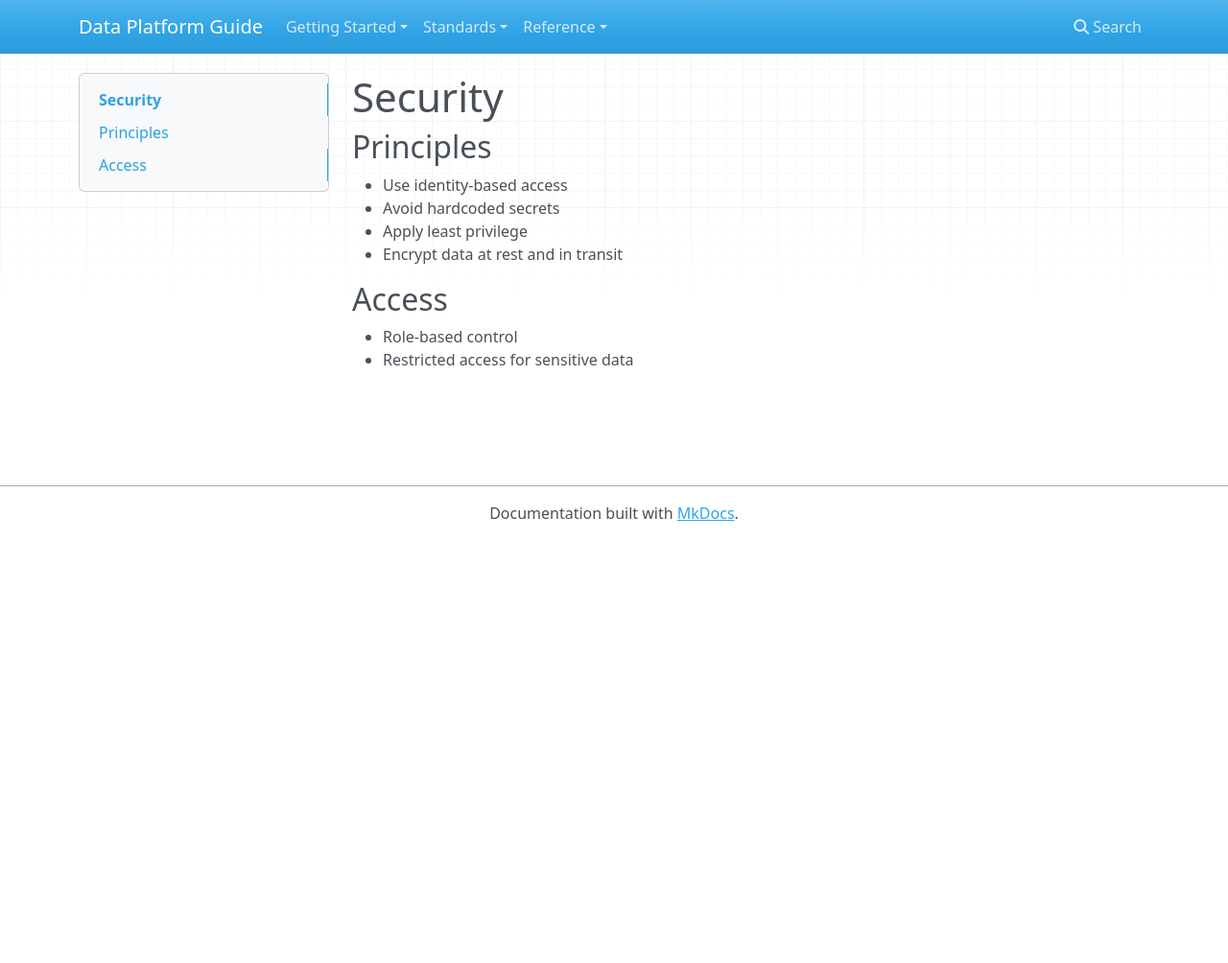
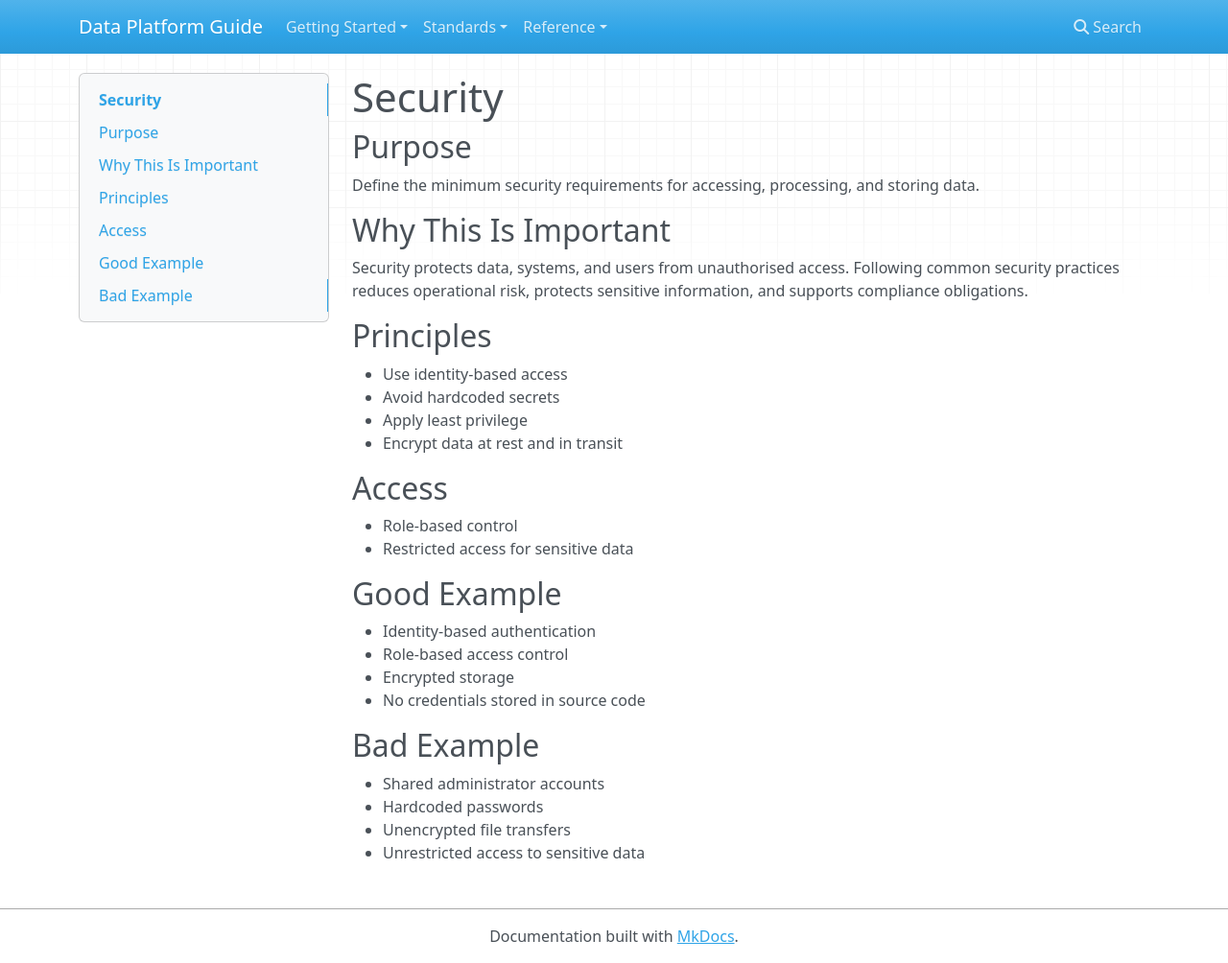
Before and after one commit to pa-digital/pa-int-data-eng-standards-and-guides, an MkDocs documentation site: the page built from docs/standards/security/README.md, in a window 1280 px wide and 1004 px high. Shown: the whole window at 96% size. Built offline with MkDocs 1.6.1, drawn with Linux system fonts in a browser that asks for light colours; nearby versions of some CDN libraries.

Commit message:
Updated Standards section to include why each is important and a good/bad example

```diff
--- a/docs/standards/security/README.md
+++ b/docs/standards/security/README.md
@@ -1,4 +1,13 @@
 # Security
+
+
+## Purpose
+
+Define the minimum security requirements for accessing, processing, and storing data.
+
+## Why This Is Important
+
+Security protects data, systems, and users from unauthorised access. Following common security practices reduces operational risk, protects sensitive information, and supports compliance obligations.
 
 ## Principles
 
@@ -11,3 +20,18 @@
 
 - Role-based control
 - Restricted access for sensitive data
+
+
+## Good Example
+
+- Identity-based authentication
+- Role-based access control
+- Encrypted storage
+- No credentials stored in source code
+
+## Bad Example
+
+- Shared administrator accounts
+- Hardcoded passwords
+- Unencrypted file transfers
+- Unrestricted access to sensitive data
```
Also changed, not shown: docs/standards/data-modelling/README.md (+37 -0 lines), docs/standards/governance/README.md (+22 -0 lines), docs/standards/quality/README.md (+22 -0 lines), docs/standards/testing/README.md (+24 -0 lines).
